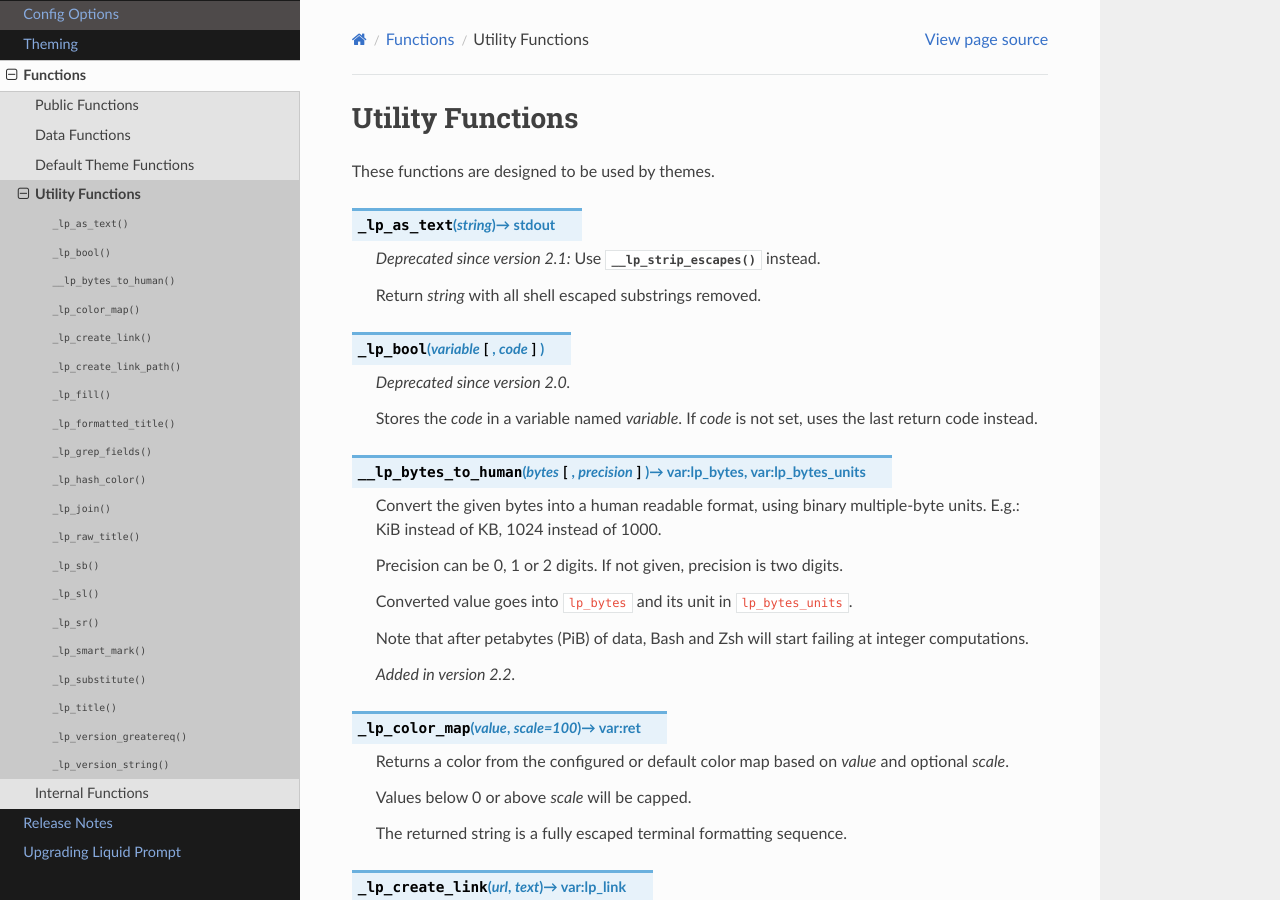
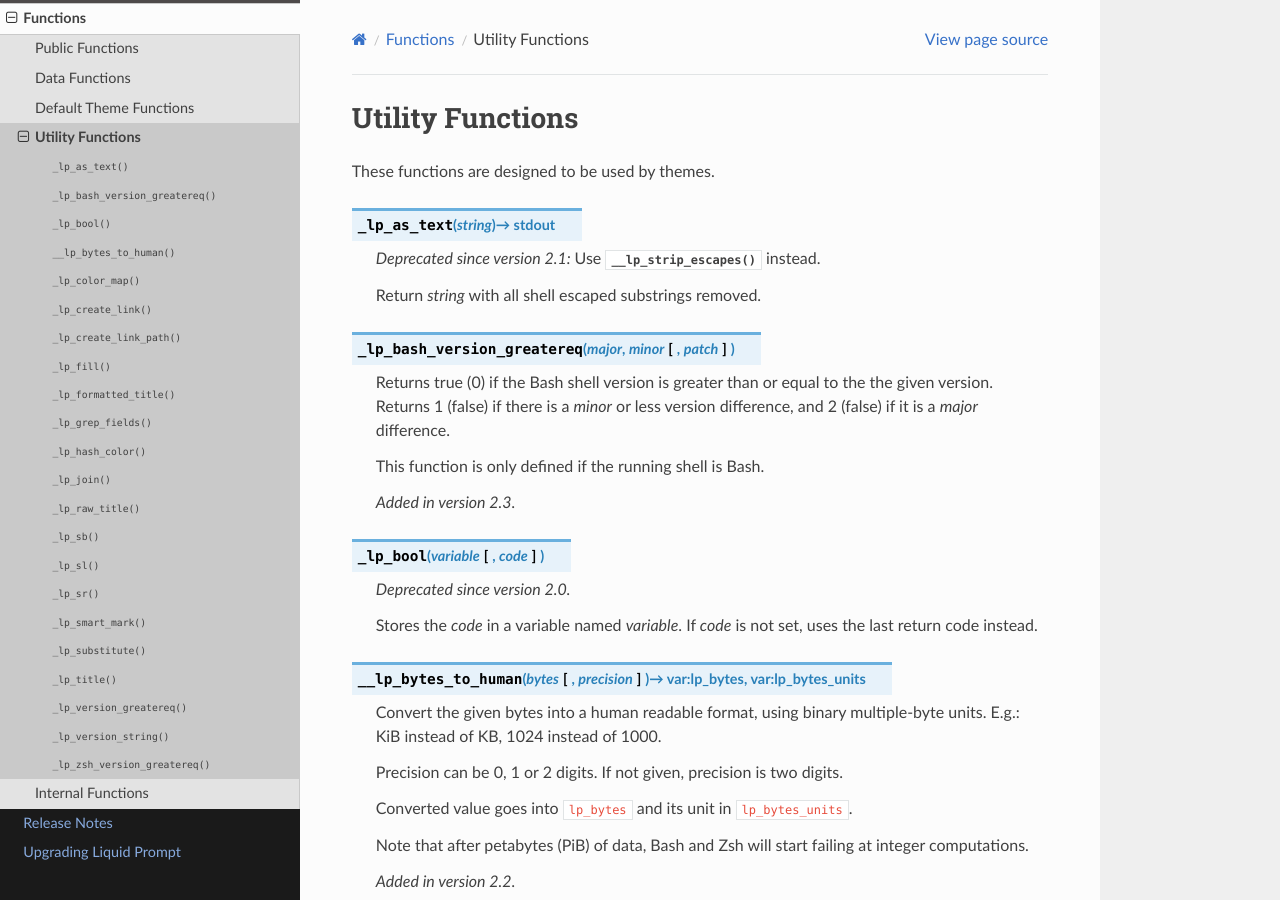
Before and after one commit to liquidprompt/liquidprompt, a Sphinx documentation site: the page built from docs/functions/util.rst, in a window 1280 px wide and 900 px high. Built offline with Sphinx 7.4.7 and the Read the Docs theme 3.1.0, drawn with Linux system fonts in a browser that asks for light colours; some of the changed text lies outside the part shown.

Commit message:
Add util functions for checking shell version
These can be used to gate functionality behind specific shell versions
that enabled their use. Ideally we would limit this as much as possible,
but it is inevitable in places.

```diff
--- a/docs/functions/util.rst
+++ b/docs/functions/util.rst
@@ -9,6 +9,16 @@ These functions are designed to be used by themes.
       Use :func:`__lp_strip_escapes` instead.
 
    Return *string* with all shell escaped substrings removed.
+
+.. function:: _lp_bash_version_greatereq(major, minor, [patch])
+
+   Returns true (0) if the Bash shell version is greater than or equal to the
+   the given version.  Returns 1 (false) if there is a *minor* or less version
+   difference, and 2 (false) if it is a *major* difference.
+
+   This function is only defined if the running shell is Bash.
+
+   .. versionadded:: 2.3
 
 .. function:: _lp_bool(variable, [code])
 
@@ -253,3 +263,13 @@ These functions are designed to be used by themes.
    See also :func:`_lp_version_greatereq`.
 
    .. versionadded:: 2.2
+
+.. function:: _lp_zsh_version_greatereq(major, minor, [patch])
+
+   Returns true (0) if the Zsh shell version is greater than or equal to the
+   the given version.  Returns 1 (false) if there is a *minor* or less version
+   difference, and 2 (false) if it is a *major* difference.
+
+   This function is only defined if the running shell is Zsh.
+
+   .. versionadded:: 2.3
```
Also changed, not shown: 2 other files.
